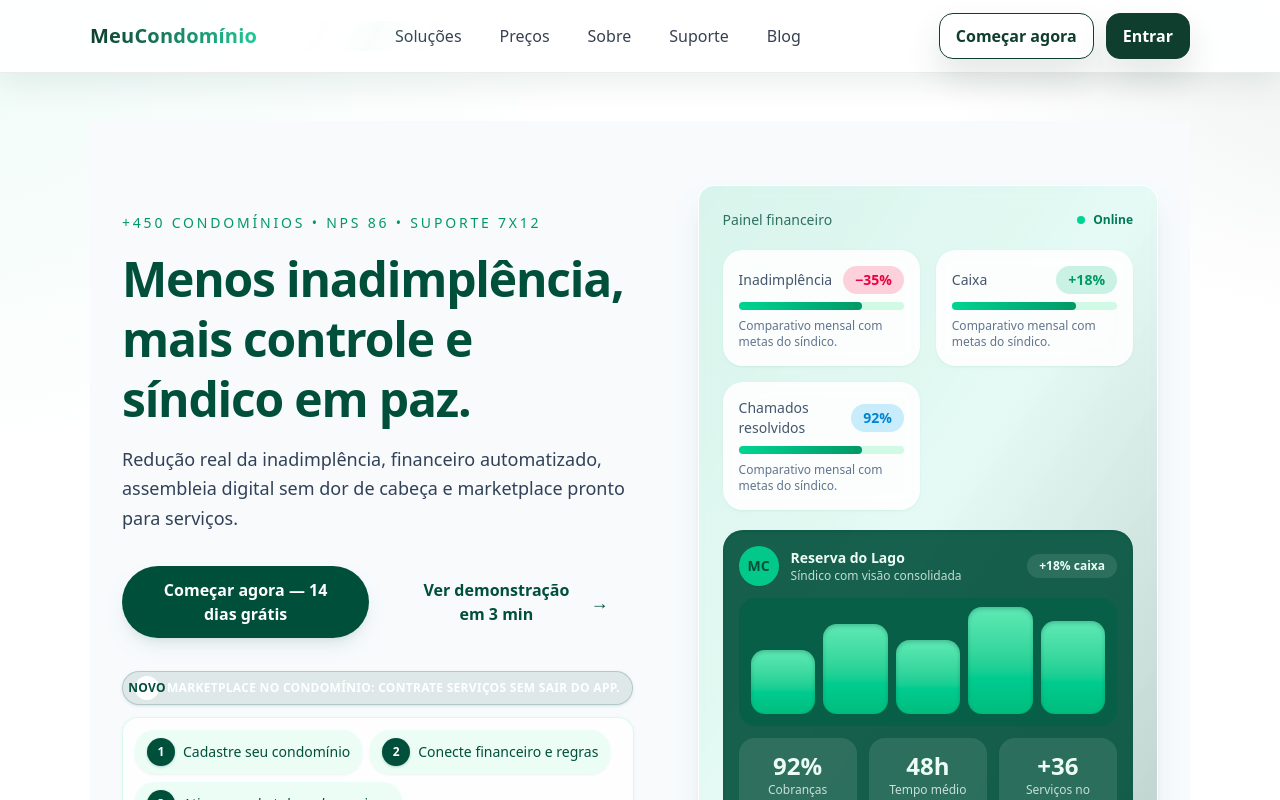
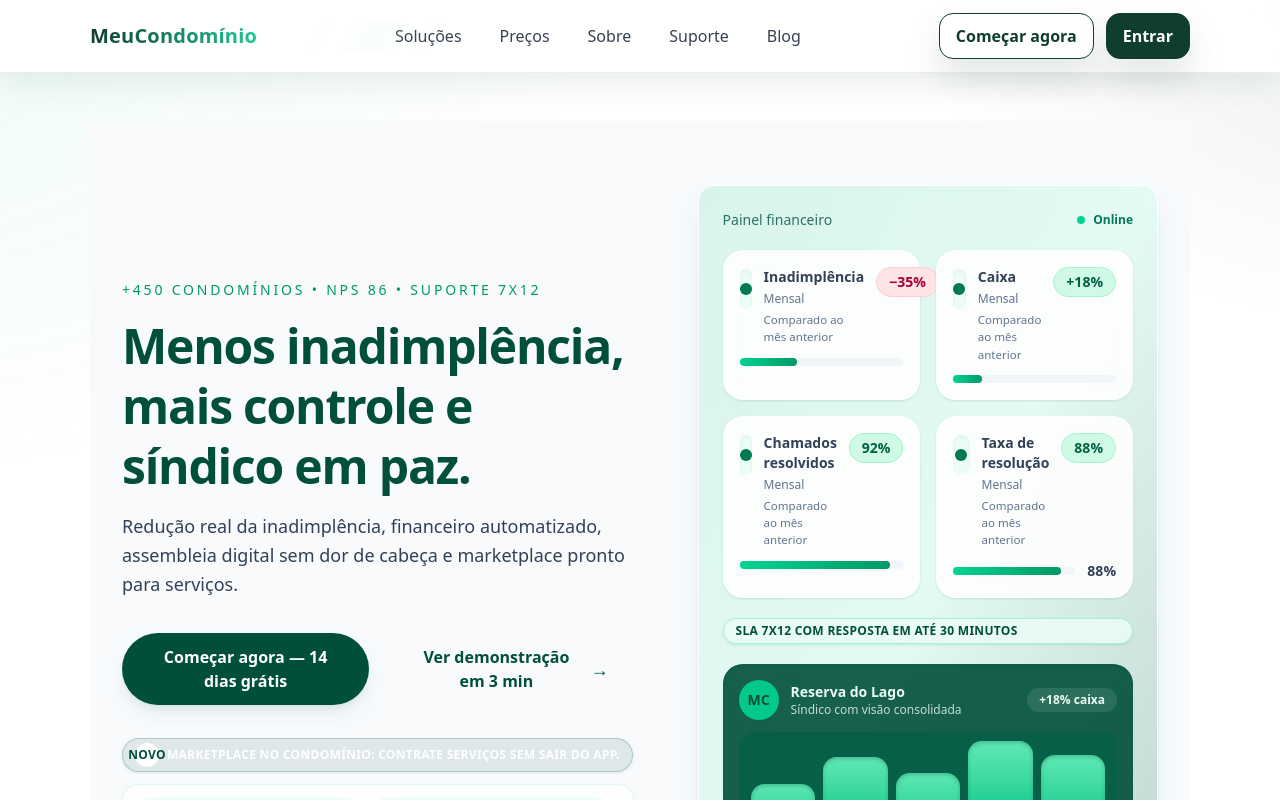
Before and after one commit to meu-condominio0/Meu-Condom-nio, a React (Vite) app: page / in a window 1280 px wide. Shown: the top 800 px of the page. Built offline with nearby package versions, Linux system fonts and the light colour scheme; no server answers.

Commit message:
Refine condominium summary cards

```diff
--- a/src/components/Hero.tsx
+++ b/src/components/Hero.tsx
@@ -14,9 +14,10 @@ const HEADLINES: Record<HeroVariant, string> = {
 };
 
 const KPI_CARDS = [
-  { label: 'Inadimplência', value: '−35%', trend: 'bg-rose-500/20 text-rose-600 dark:text-rose-300' },
-  { label: 'Caixa', value: '+18%', trend: 'bg-emerald-500/20 text-emerald-600 dark:text-emerald-300' },
-  { label: 'Chamados resolvidos', value: '92%', trend: 'bg-sky-500/20 text-sky-600 dark:text-sky-300' },
+  { label: 'Inadimplência', value: '−35%', direction: 'down' as const, progress: 35 },
+  { label: 'Caixa', value: '+18%', direction: 'up' as const, progress: 18 },
+  { label: 'Chamados resolvidos', value: '92%', direction: 'up' as const, progress: 92 },
+  { label: 'Taxa de resolução', value: '88%', direction: 'up' as const, progress: 88 },
 ];
 
 const PROOF_COPY = '+450 condomínios • NPS 86 • Suporte 7x12';
@@ -118,20 +119,61 @@ export default function Hero({ variant = 'A', onPrimaryClick, onSecondaryClick }
               </div>
 
               <div className="grid gap-4 sm:grid-cols-2">
-                {KPI_CARDS.map((kpi) => (
-                  <div key={kpi.label} className="flex flex-col gap-2 rounded-xl bg-white/90 p-4 text-left shadow-sm shadow-emerald-900/5 backdrop-blur-sm dark:bg-emerald-950/60">
-                    <div className="flex items-center justify-between">
-                      <span className="text-sm font-medium text-slate-600 dark:text-slate-200">{kpi.label}</span>
-                      <span className={`rounded-full px-3 py-1 text-sm font-semibold ${kpi.trend}`}>
-                        {kpi.value}
-                      </span>
-                    </div>
-                    <div className="h-2 rounded-full bg-emerald-100 dark:bg-emerald-800/50">
-                      <div className="h-full w-[75%] rounded-full bg-gradient-to-r from-emerald-400 to-emerald-600" aria-hidden="true" />
-                    </div>
-                    <p className="text-xs text-slate-500 dark:text-slate-300">Comparativo mensal com metas do síndico.</p>
-                  </div>
-                ))}
+                {KPI_CARDS.map((kpi, index) => {
+                  const isPositive = kpi.direction === 'up';
+                  const chipClass = isPositive
+                    ? 'bg-emerald-100 text-emerald-800 border border-emerald-200'
+                    : 'bg-rose-100 text-rose-800 border border-rose-200';
+
+                  return (
+                    <article
+                      key={kpi.label}
+                      className="flex flex-col gap-3 rounded-xl border border-white/40 bg-white/90 p-4 text-left shadow-sm shadow-emerald-900/10 backdrop-blur-sm transition duration-200 hover:-translate-y-0.5 hover:shadow-lg focus-within:ring-2 focus-within:ring-emerald-300 dark:border-emerald-500/20 dark:bg-emerald-950/60"
+                      aria-label={`Resumo de ${kpi.label}`}
+                    >
+                      <div className="flex items-start gap-3">
+                        <span
+                          aria-hidden
+                          className="mt-0.5 flex h-10 w-10 items-center justify-center rounded-full bg-emerald-50 text-emerald-700 shadow-inner shadow-emerald-900/5 dark:bg-emerald-800/50 dark:text-emerald-50"
+                        >
+                          <span className="h-3 w-3 rounded-full bg-current" />
+                        </span>
+                        <div className="flex-1 space-y-1">
+                          <p className="text-sm font-semibold text-slate-700 dark:text-slate-100">{kpi.label}</p>
+                          <p className="text-xs text-slate-500 dark:text-slate-300">Mensal</p>
+                          <p className="text-[0.72rem] text-slate-500 dark:text-slate-400">Comparado ao mês anterior</p>
+                        </div>
+                        <span className={`inline-flex items-center rounded-full px-3 py-1 text-sm font-semibold ${chipClass}`}>
+                          {kpi.value}
+                        </span>
+                      </div>
+
+                      {index === KPI_CARDS.length - 1 ? (
+                        <div className="flex items-center gap-3" aria-label="Progresso da taxa de resolução">
+                          <div className="relative h-2 flex-1 rounded-full bg-slate-100 dark:bg-emerald-800/40">
+                            <div
+                              className="absolute inset-y-0 left-0 rounded-full bg-gradient-to-r from-emerald-400 to-emerald-600"
+                              style={{ width: `${kpi.progress}%` }}
+                              role="presentation"
+                            />
+                          </div>
+                          <span className="text-sm font-semibold text-slate-700 dark:text-emerald-100">{kpi.value}</span>
+                        </div>
+                      ) : (
+                        <div className="h-2 rounded-full bg-slate-100 dark:bg-emerald-800/50" aria-hidden="true">
+                          <div
+                            className="h-full rounded-full bg-gradient-to-r from-emerald-400 to-emerald-600"
+                            style={{ width: `${kpi.progress}%` }}
+                          />
+                        </div>
+                      )}
+                    </article>
+                  );
+                })}
+              </div>
+
+              <div className="inline-flex items-center gap-2 rounded-full border border-emerald-200 bg-emerald-50/80 px-3 py-1 text-xs font-semibold uppercase tracking-wide text-emerald-900 shadow-sm shadow-emerald-900/10 dark:border-emerald-500/30 dark:bg-emerald-800/60 dark:text-emerald-50">
+                SLA 7x12 com resposta em até 30 minutos
               </div>
 
               <div className="flex flex-col gap-3 rounded-xl bg-emerald-900/90 p-4 text-emerald-50 shadow-inner shadow-emerald-900/40">
```
